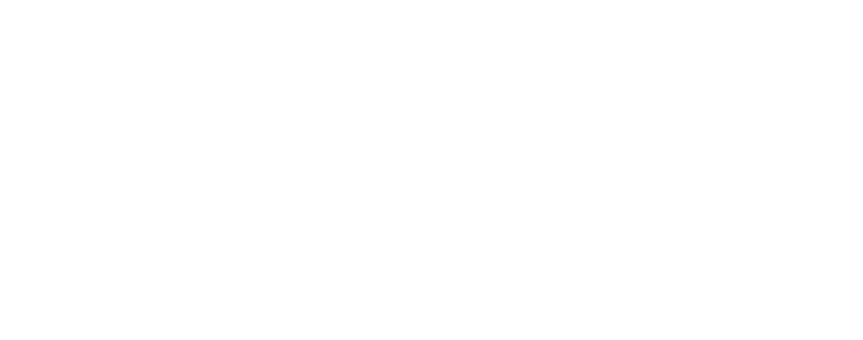
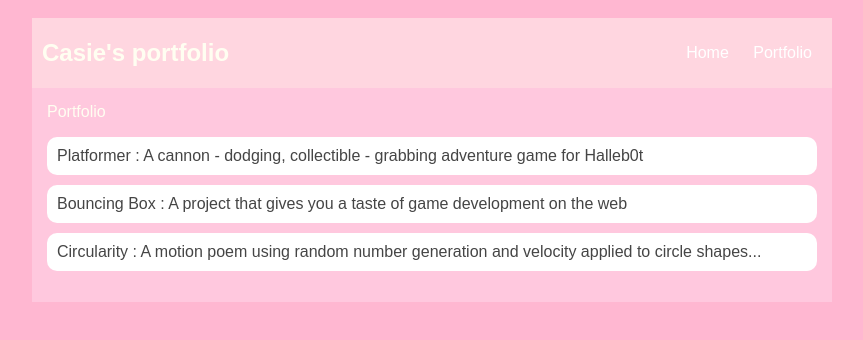
Before and after one commit to casiehenry/casiehenry.github.io, a plain HTML site: page portfolio.html in a window 1280 px wide. Shown: the whole page, without its empty margins (208-1071 px from the left). Drawn offline with Linux system fonts and the light colour scheme.

Commit message:
add portfolio.html file

```diff
--- a/portfolio.html
+++ b/portfolio.html
@@ -0,0 +1,34 @@
+<!DOCTYPE html>
+<html>
+    <head>
+<title>Casie's Portfolio!</title>
+<link rel="stylesheet" href="style.css"
+</head>
+
+    <body>
+    <div id-"all-contents">
+        <div id="all-contents">
+            <nav>
+                <h1>Casie's portfolio</h1>
+                <ul id="nav-ul">
+                   <li class="nav-li">
+                   <a class="nav-a" href="index.html">Home</a>
+                 </li>
+                 <li class="nav-li">
+                   <a class="nav-a" href="portfolio.html">Portfolio</a>
+                 </li>
+             </ul>
+         </nav>
+         <main>
+        <div class="content"
+            <h1>Portfolio</h1>
+            <ul id="portfolio">
+            <li><a href="projects/platformer/">Platformer : A cannon - dodging, collectible - grabbing adventure game for Halleb0t</a></li>
+            <li><a href="projects/bouncing-box/">Bouncing Box : A project that gives you a taste of game development on the web </a></li>
+            <li><a href="projects/circularity/">Circularity : A motion poem using random number generation and velocity applied to circle shapes...</a></li>
+              </ul>
+         </div>
+         </main>
+     </div>
+    </body>
+</html>
--- a/style.css
+++ b/style.css
@@ -1,8 +1,8 @@
 body {
-    background: rgb(125, 198, 205);
-    color: rgb(45, 45, 45);
+    background: rgb(255, 183, 209);
+    color: rgb(255, 254, 241);
     padding: 10px;
-    font-family: arial;
+    font-family: sans-serif;
 }
 #all-contents {
   max-width: 800px;
@@ -11,7 +11,7 @@ body {
 
 /* navigation menu */
 nav {
-    background: rgb(239, 80, 41);
+    background: rgb(255, 214, 224);
    margin: 0 auto;
     display: flex;
     padding: 10px;
@@ -19,7 +19,7 @@ nav {
 h1 {
     display: flex;
     align-items: center;
-    color: white;
+    color: rgb(255, 254, 241);
     flex: 1;
     margin: 0;
 }
@@ -37,7 +37,7 @@ a {
 
 /* main container area beneath menu */
 main {
-    background: rgb(245, 238, 219);
+    background: rgb(255, 200, 222);
     display: flex;
 }
 .sidebar {
@@ -51,12 +51,28 @@ main {
     flex: 1;
     padding: 15px;
 }
+ /* portfolio styles */
+ .content h1 {
+    color: black;
+}
 
-/* portfolio styles */
-#interests {
-    border: 4px silver ridge;
-    padding: 8px;
+#portfolio {
+    list-style-type: none;
+    padding-left: 0;
 }
-h2, h3 {
-    margin: 0px;
+
+#portfolio li {
+    background: #fff;
+    padding: 10px;
+    border-radius: 10px;
+    margin-bottom: 10px;
 }
+
+#portfolio li:hover {
+    background: #ff008c;
+}
+
+#portfolio a {
+    text-decoration: none;
+    color: #454545;
+}
```
Also changed, not shown: index.html (+14 -14 lines).
